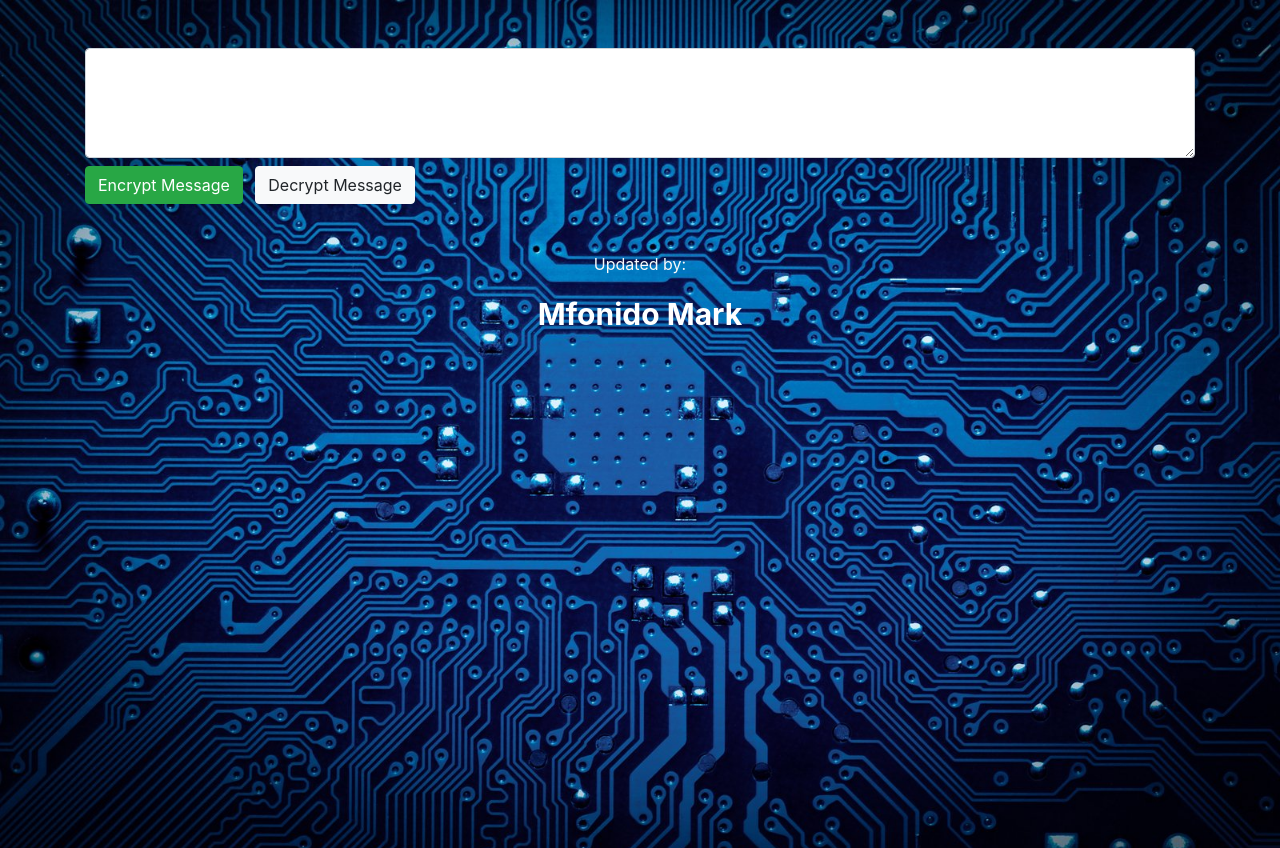
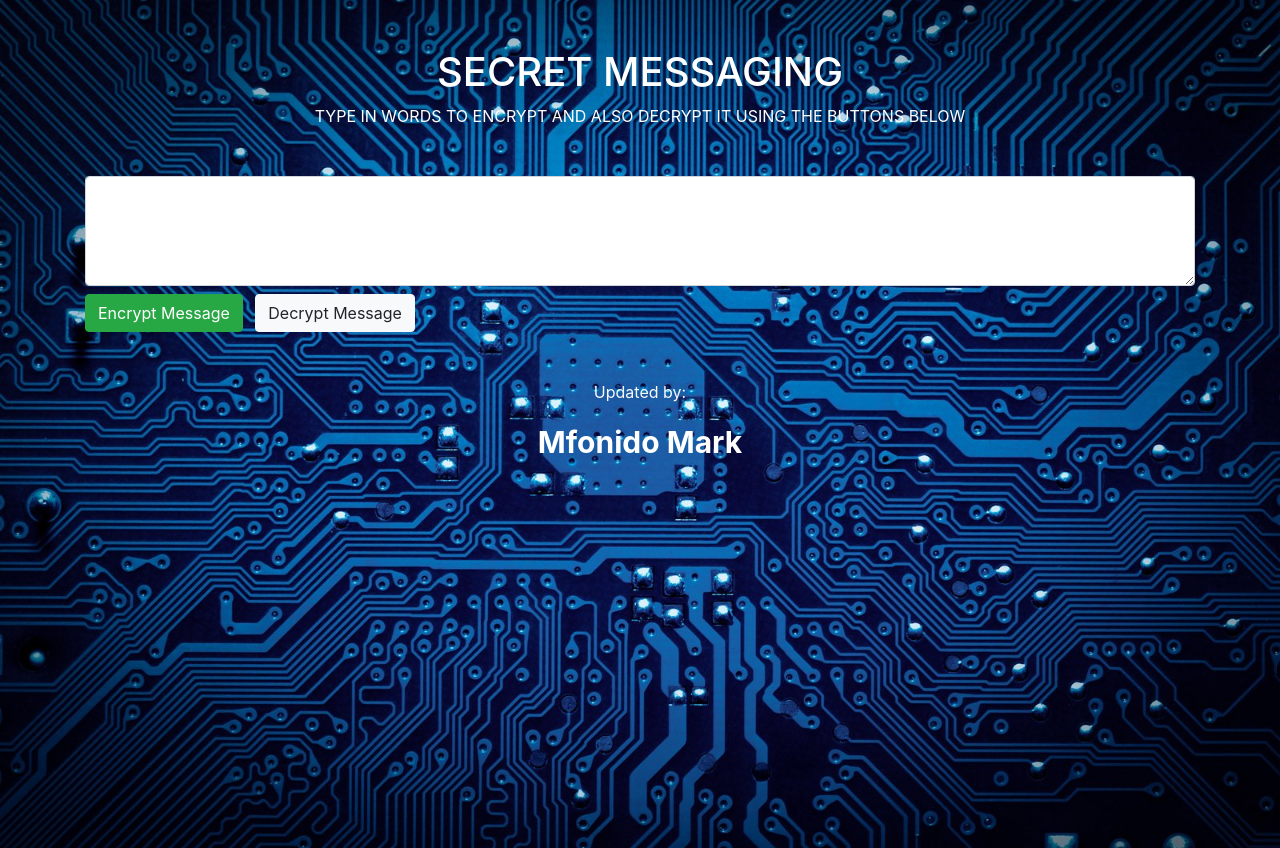
Before and after one commit to favourmark05/ghost, a plain HTML site: page index.html in a window 1280 px wide. Drawn offline with nearby package versions, Linux system fonts and the light colour scheme.

Commit message:
formatting

```diff
--- a/index.html
+++ b/index.html
@@ -10,6 +10,8 @@
     <link rel="stylesheet" href="https://stackpath.bootstrapcdn.com/bootstrap/4.4.1/css/bootstrap.min.css" integrity="sha384-Vkoo8x4CGsO3+Hhxv8T/Q5PaXtkKtu6ug5TOeNV6gBiFeWPGFN9MuhOf23Q9Ifjh" crossorigin="anonymous">
   </head>
   <body class="container-fluid bg">
+    <h1 class="text-center text-white mt-5">SECRET MESSAGING</h1>
+    <P class="text-center text-white">TYPE IN WORDS TO ENCRYPT AND ALSO DECRYPT IT USING THE BUTTONS BELOW</P>
     <div class="container mt-5">
       <textarea class="form-control" cols="40" rows="4"></textarea>
       <button class="mt-2 scramble btn btn-success mr-2" type="submit">Encrypt Message</button>
```
